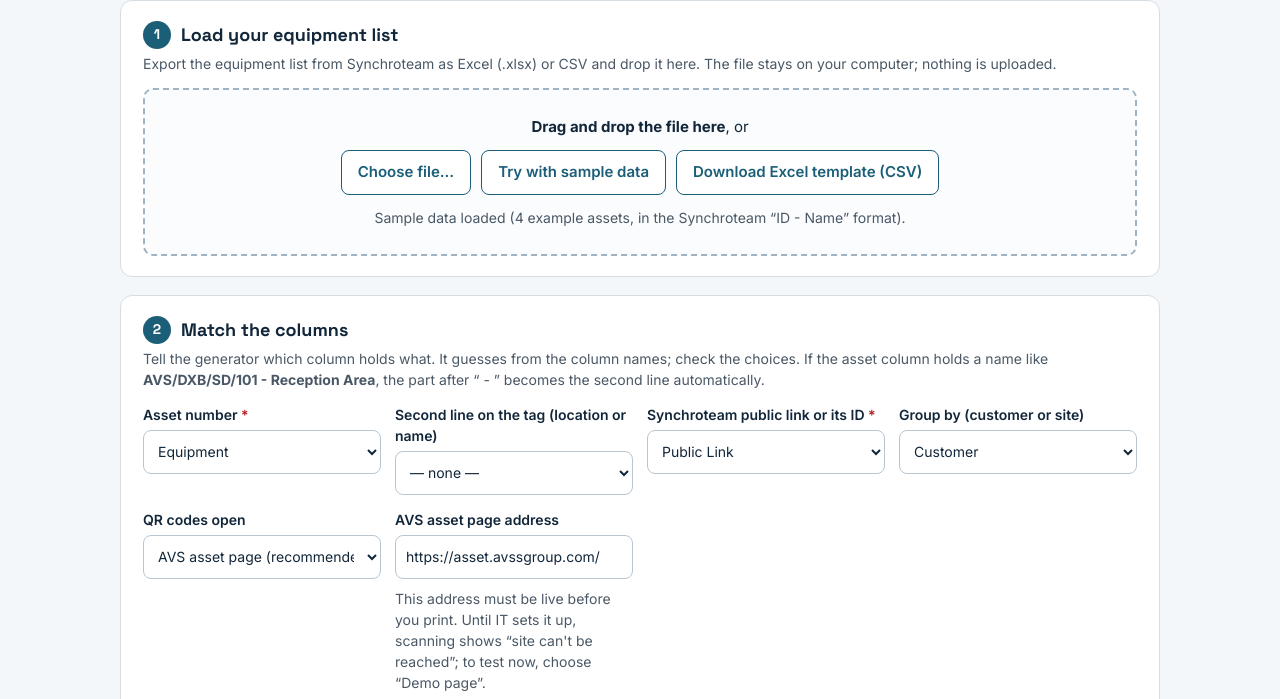
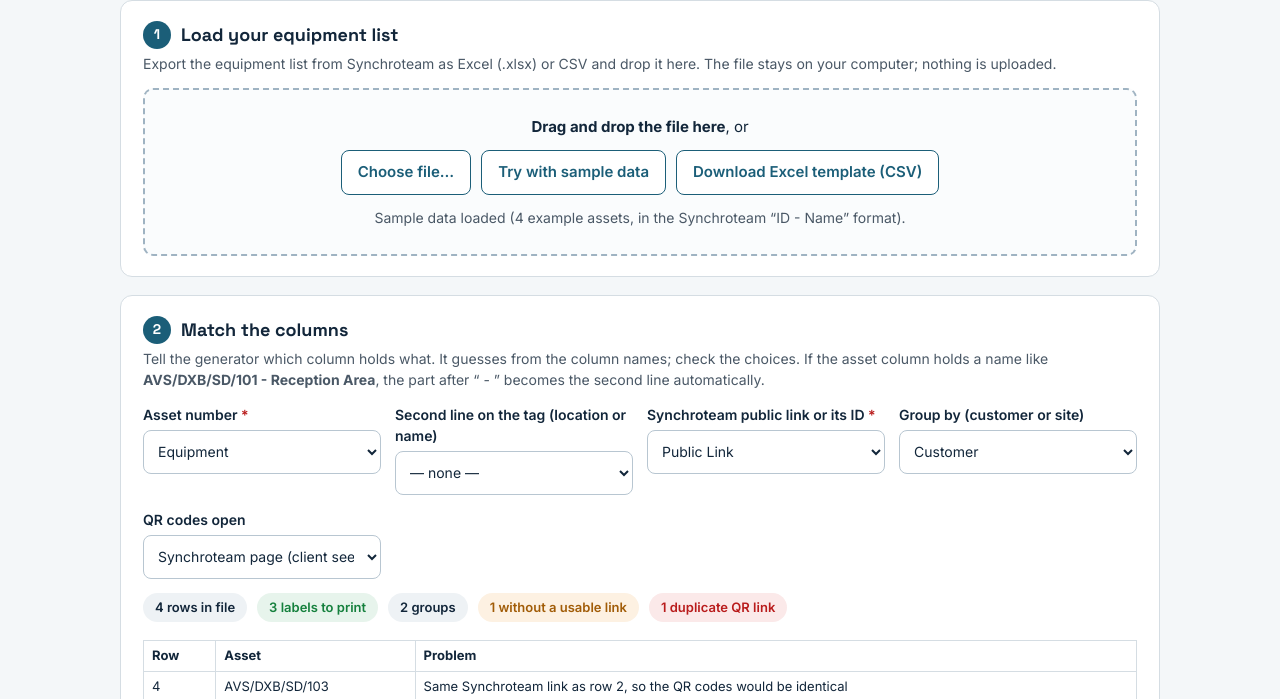
Before and after one commit to miji444/avs-asset-demo, a plain HTML site: page label-generator/index.html in a window 1280 px wide. Both pictures are taken after a click on the button "Try with sample data". Shown: the part 77-776 px from the top of the page. Drawn offline with Linux system fonts and the light colour scheme.

Commit message:
Label tool: QR opens the Synchroteam page by default
Co-Authored-By: Claude Opus 5.5 <noreply@anthropic.com>
Claude-Session: https://claude.ai/code/session_015Sxqh66oXzyaUkRr9441xD

```diff
--- a/label-generator/index.html
+++ b/label-generator/index.html
@@ -96,9 +96,9 @@
       <select id="cEquip" class="hidden" aria-hidden="true" tabindex="-1"></select>
       <label class="f"><span>Synchroteam public link or its ID <span class="req" aria-hidden="true">*</span></span><select id="cLink"></select></label>
       <label class="f">Group by (customer or site)<select id="cGroup"></select></label>
-      <label class="f">QR codes open<select id="qrMode"><option value="avs" selected>AVS asset page (recommended)</option><option value="demo">Demo page (for testing, works now)</option></select></label>
-      <label class="f" id="avsHostBox">AVS asset page address<input type="text" id="avsHost" value="https://asset.avssgroup.com/"><span class="hint" style="margin:4px 0 0;font-weight:400">This address must be live before you print. Until IT sets it up, scanning shows “site can't be reached”; to test now, choose “Demo page”.</span></label>
-      <input type="hidden" id="base" value=""><span id="baseBox" class="hidden"></span>
+      <label class="f">QR codes open<select id="qrMode"><option value="synchro" selected>Synchroteam page (client sees the work done)</option><option value="avs">AVS asset page (needs AVS server)</option><option value="demo">Demo page (for testing, works now)</option></select></label>
+      <label class="f hidden" id="avsHostBox">AVS asset page address<input type="text" id="avsHost" value="https://asset.avssgroup.com/"><span class="hint" style="margin:4px 0 0;font-weight:400">This address must be live before you print. Until IT sets it up, scanning shows “site can't be reached”; to test now, choose “Demo page”.</span></label>
+      <input type="hidden" id="base" value="https://avss.synchroteam.com/app/Equipments/PublicEquipment/"><span id="baseBox" class="hidden"></span>
     </div>
     <div class="stats" id="stats" aria-live="polite"></div>
     <div id="issuesBox" class="hidden">
@@ -260,7 +260,7 @@
     const pre = s => { s = s.trim(); return s.endsWith('/') ? s : s + '/'; };
     const mode = $('qrMode').value;
     if (mode === 'demo') return DEMO_PAGE + '#' + new URLSearchParams({ g: id, a: rec.asset || '', n: rec.loc || '' });
-    return pre($('avsHost').value) + id;
+    return mode === 'avs' ? pre($('avsHost').value) + id : pre($('base').value) + id;
   }
   $('qrMode').addEventListener('change', () => {
     const mode = $('qrMode').value;
```
